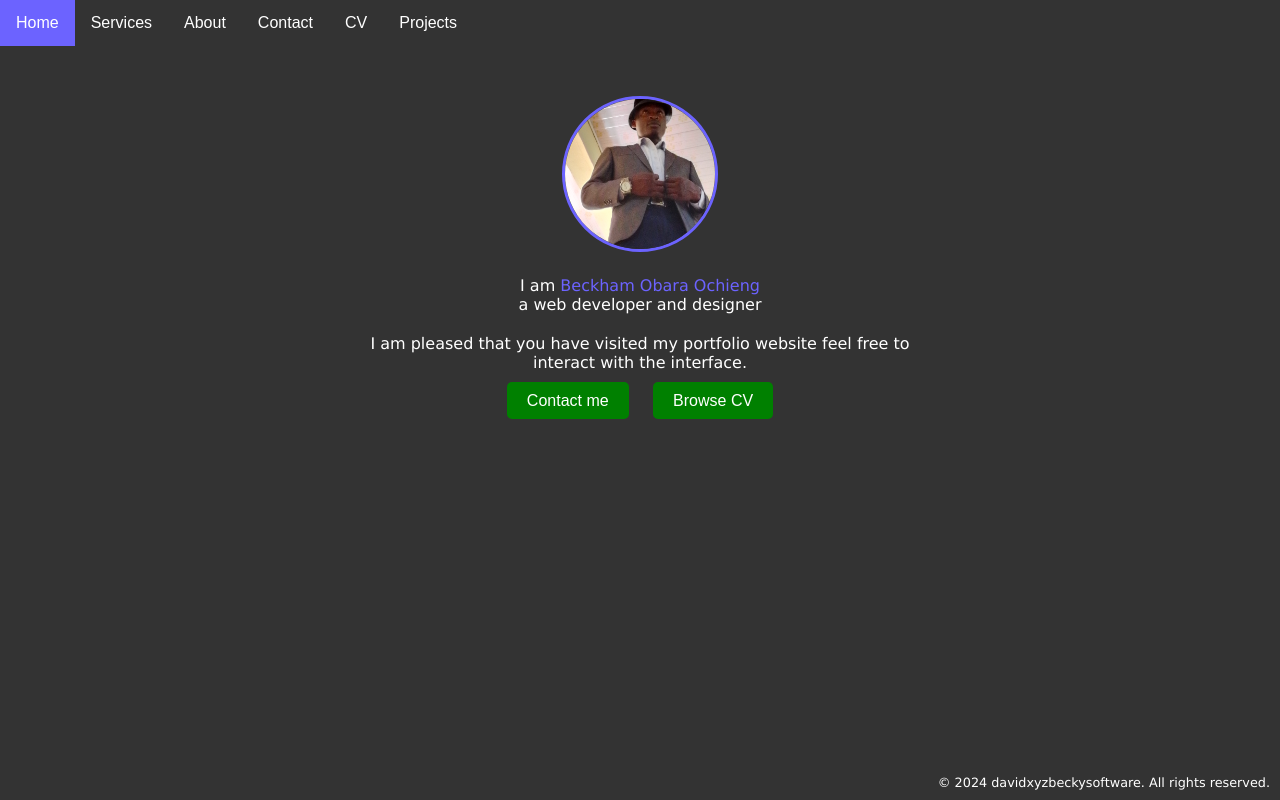
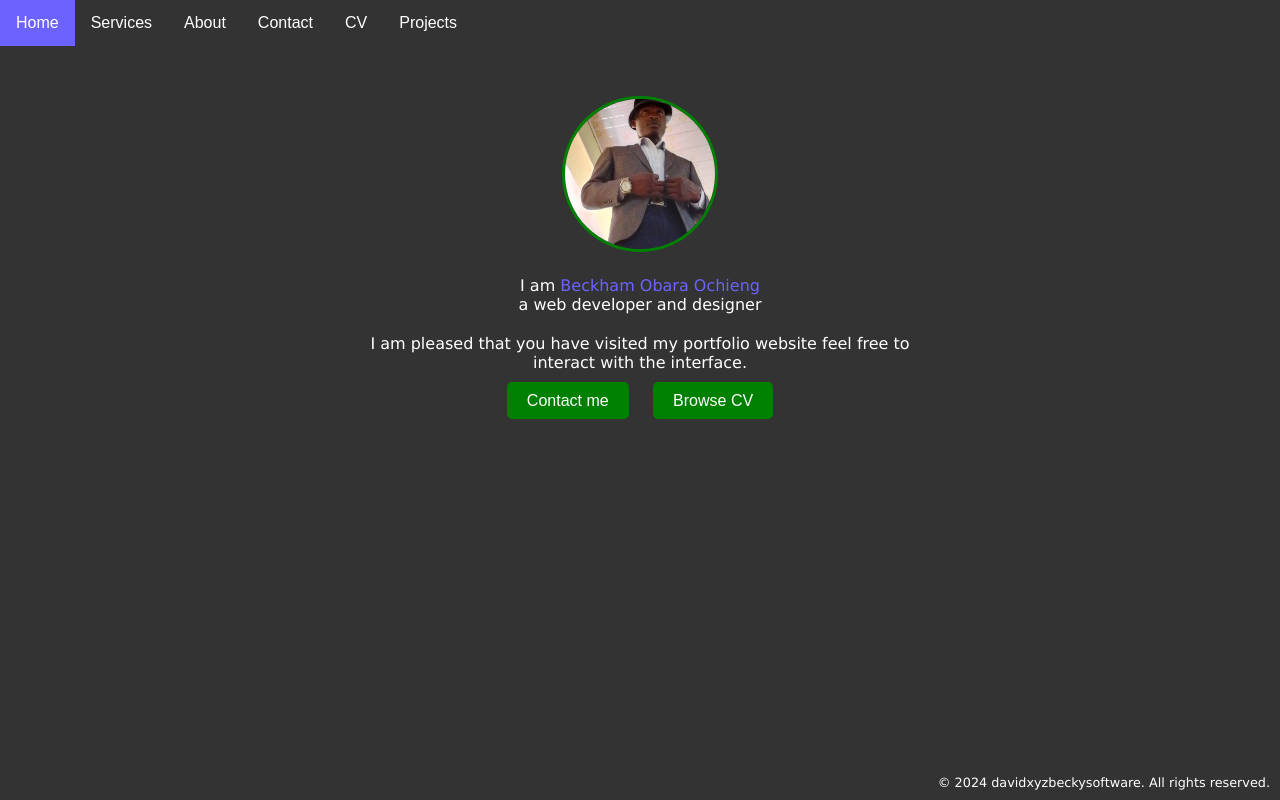
Before and after one commit to DavidxyzBecky/obarabeckhamochieng.github.io, a plain HTML site: page index.html in a window 1280 px wide. Drawn offline with Linux system fonts and the light colour scheme.

Commit message:
Update index.html

```diff
--- a/index.html
+++ b/index.html
@@ -38,7 +38,7 @@
         }
         .profile-pic {
             border-radius: 50%;
-            border: 3px solid #6c63ff;
+            border: 3px solid green;
             width: 150px;
             height: 150px;
             object-fit: cover;
```
